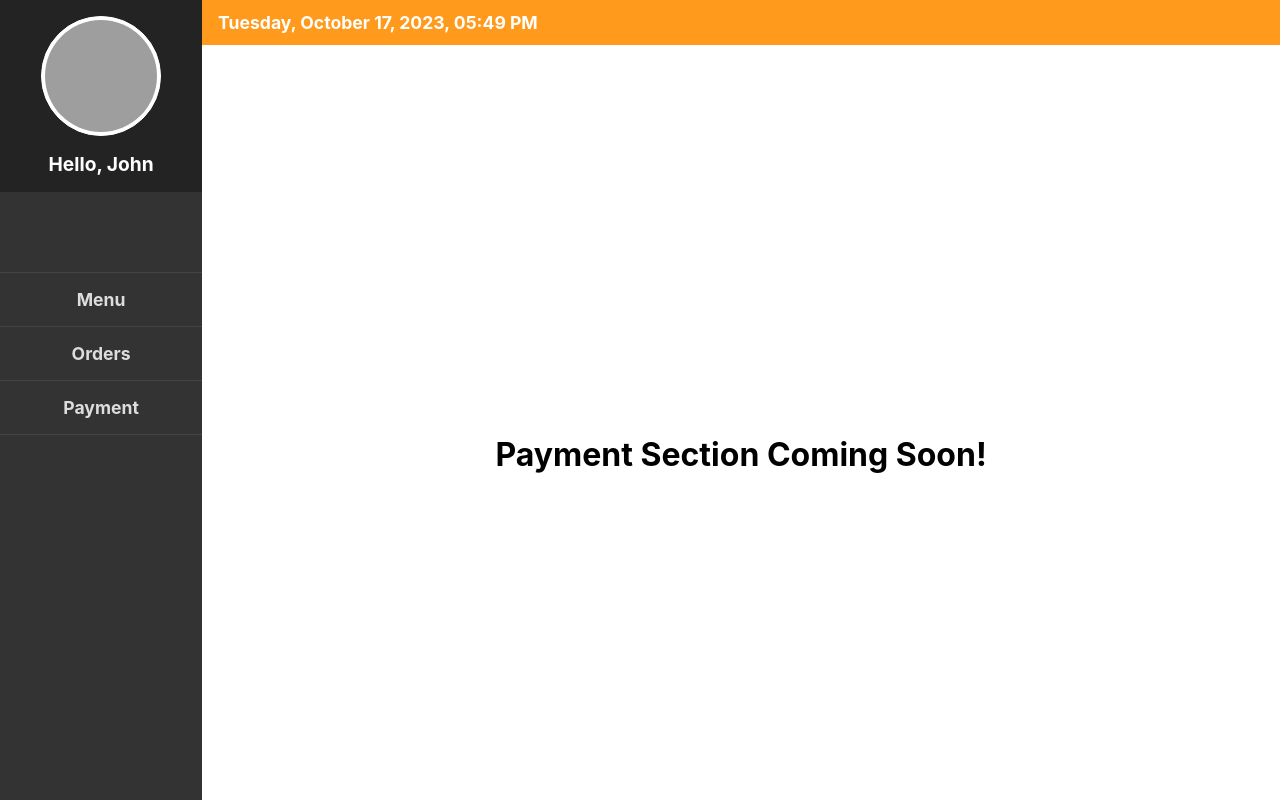
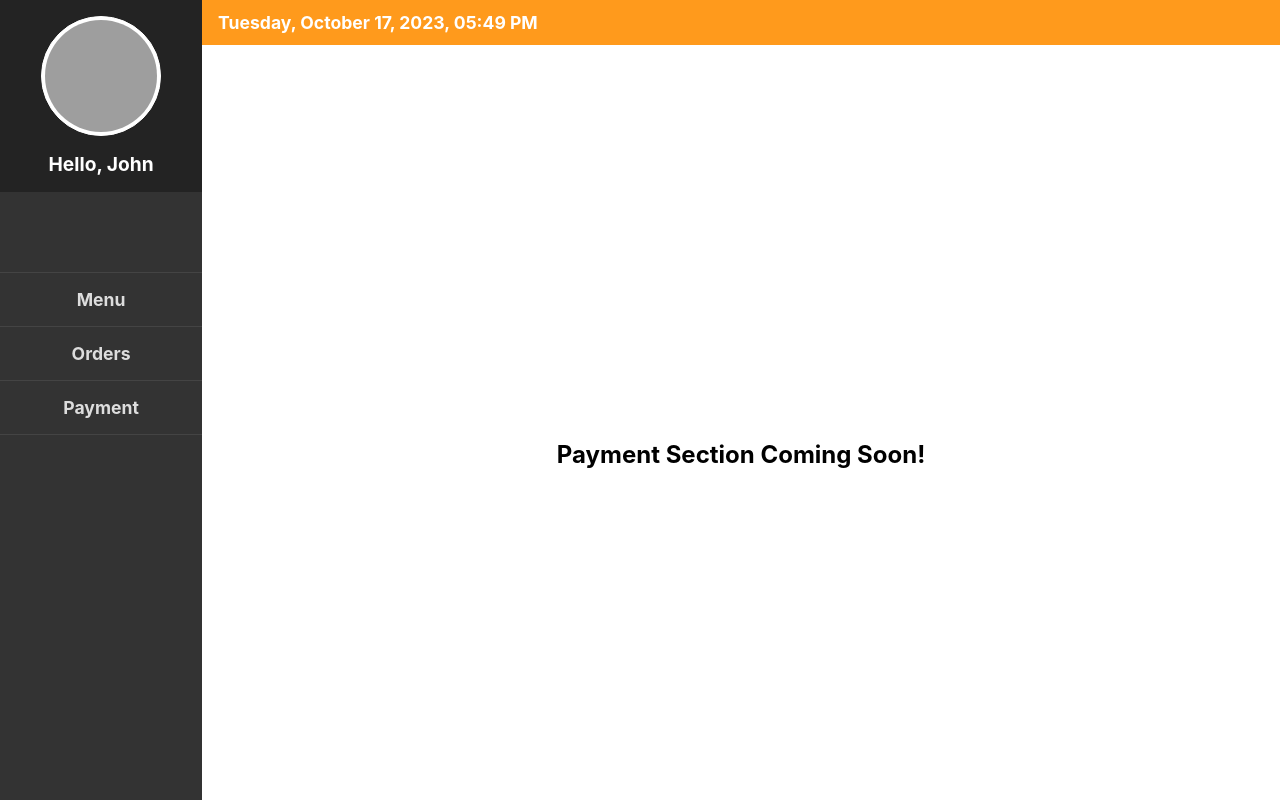
Before and after one commit to ghevia01/chills-restaurant-midterm, a React (Create React App) app: page /dashboard/payment in a window 1280 px wide. Built offline with nearby package versions, Linux system fonts and the light colour scheme; grey boxes are pictures that could not be loaded.

Commit message:
chore: changed html tag to section

```diff
--- a/src/components/MainContent/MainContent.jsx
+++ b/src/components/MainContent/MainContent.jsx
@@ -3,7 +3,7 @@ import React from "react";
 import "./main-content-styles.css";
 
 const MainContent = ({ children }) => {
-  return <div className="main-content-container">{children}</div>;
+  return <section className="main-content-container">{children}</section>;
 };
 
 export default MainContent;
```
